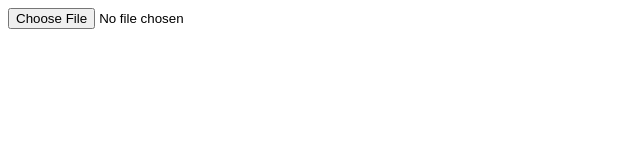
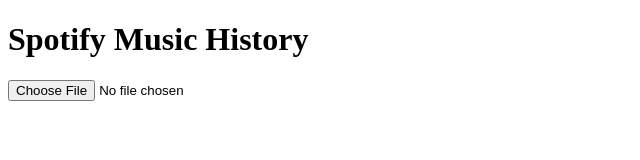
Before and after one commit to Tab-and-Quill/spotify_music_history, a plain HTML site: page index.html in a window 1280 px wide. Shown: the whole page, without its empty margins (0-640 px from the left). Drawn offline with Linux system fonts and the light colour scheme.

Commit message:
adding h1 to  index.html

```diff
--- a/index.html
+++ b/index.html
@@ -6,6 +6,7 @@
     <title>Spotify Music History</title>
 </head>
 <body>
+    <h1>Spotify Music History</h1>
     <form id="fileInputForm">
         <input type="file" name="history-file-input" id="historyFileInput">
     </form>
```
